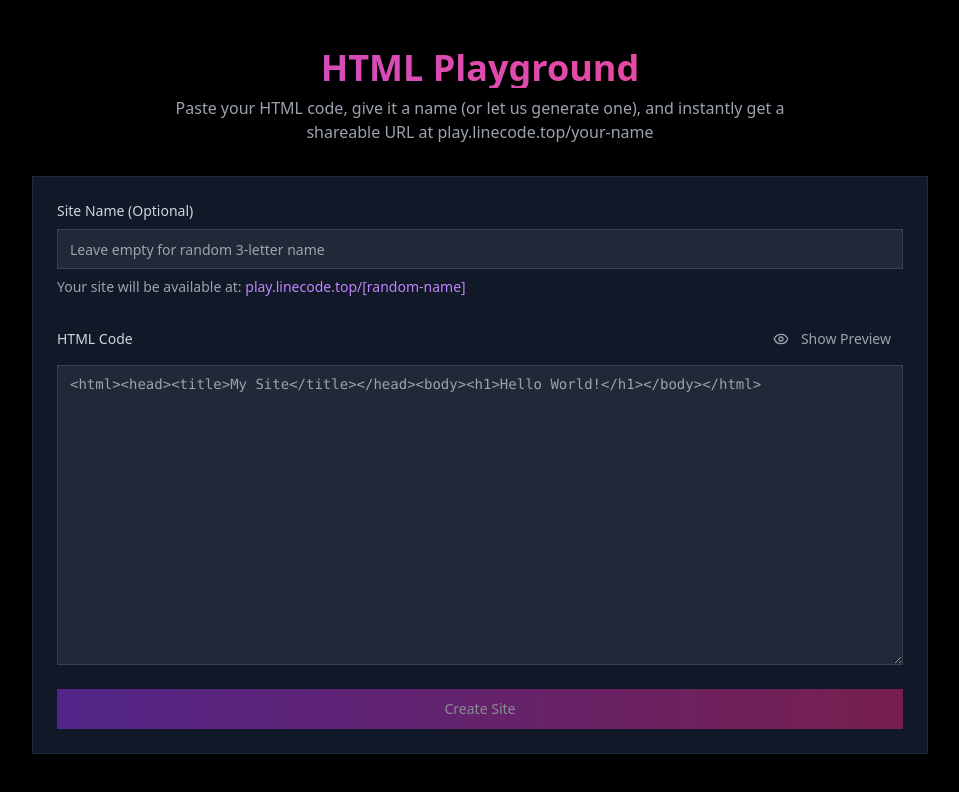
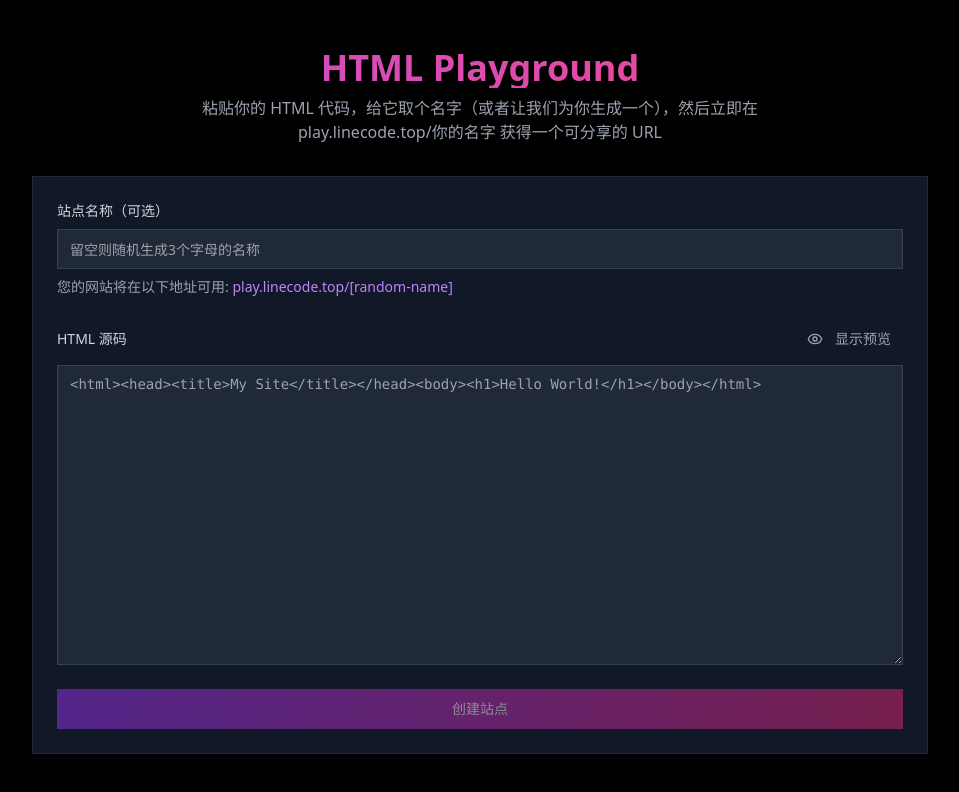
Before and after one commit to LHNB521/linecode-html-playground, a Next.js app: page / in a window 1280 px wide. Shown: the top 792 px of the page, without its empty margins (160-1119 px from the left). Built offline with nearby package versions, Linux system fonts and the light colour scheme; what path would draw is missing.

Commit message:
更新布局文件的元数据，修改标题、描述和生成器为“LineCode Playground”；将页面语言设置为中文；更新404页面的文本为中文；修改主页和创建站点组件中的文本为中文，以改善用户体验。

```diff
--- a/app/layout.tsx
+++ b/app/layout.tsx
@@ -2,9 +2,9 @@ import type { Metadata } from 'next'
 import './globals.css'
 
 export const metadata: Metadata = {
-  title: 'v0 App',
-  description: 'Created with v0',
-  generator: 'v0.dev',
+  title: 'LineCode Playground',
+  description: 'Created with LineCode',
+  generator: 'LineCode',
 }
 
 export default function RootLayout({
@@ -13,7 +13,7 @@ export default function RootLayout({
   children: React.ReactNode
 }>) {
   return (
-    <html lang="en">
+    <html lang="zh-CN">
       <body>{children}</body>
     </html>
   )
--- a/app/not-found.tsx
+++ b/app/not-found.tsx
@@ -5,14 +5,14 @@ export default function NotFound() {
     <div className="min-h-screen bg-black text-white flex flex-col items-center justify-center p-4">
       <div className="max-w-md w-full text-center">
         <h1 className="text-4xl font-bold mb-4 bg-gradient-to-r from-purple-500 via-pink-500 to-red-500 text-transparent bg-clip-text">
-          404 - Page Not Found
+          404 - 页面未找到
         </h1>
-        <p className="text-gray-400 mb-8">The HTML site you're looking for doesn't exist or has been removed.</p>
+        <p className="text-gray-400 mb-8">您正在寻找的 HTML 站点不存在或已被删除。</p>
         <Link
           href="/"
           className="px-6 py-3 bg-gradient-to-r from-purple-600 to-pink-600 rounded-md text-white font-medium hover:from-purple-700 hover:to-pink-700 transition-colors"
         >
-          Return to Homepage
+          返回首页
         </Link>
       </div>
     </div>
--- a/app/page.tsx
+++ b/app/page.tsx
@@ -9,8 +9,7 @@ export default function HomePage() {
             HTML Playground
           </h1>
           <p className="text-gray-400 max-w-2xl mx-auto">
-            Paste your HTML code, give it a name (or let us generate one), and instantly get a shareable URL at
-            play.linecode.top/your-name
+            粘贴你的 HTML 代码，给它取个名字（或者让我们为你生成一个），然后立即在 play.linecode.top/你的名字 获得一个可分享的 URL
           </p>
         </div>
 
--- a/components/create-site.tsx
+++ b/components/create-site.tsx
@@ -72,17 +72,17 @@ export function CreateSite() {
         <form onSubmit={handleSubmit} className="space-y-6">
           <div>
             <label htmlFor="siteName" className="block text-sm font-medium mb-2 text-gray-300">
-              Site Name (Optional)
+              站点名称（可选）
             </label>
             <Input
               id="siteName"
               value={siteName}
               onChange={(e) => setSiteName(e.target.value)}
-              placeholder="Leave empty for random 3-letter name"
+              placeholder="留空则随机生成3个字母的名称"
               className="bg-gray-800 border-gray-700 text-white"
             />
             <p className="mt-2 text-sm text-gray-400">
-              Your site will be available at:{" "}
+              您的网站将在以下地址可用: {" "}
               <span className="text-purple-400">play.linecode.top/{siteName || "[random-name]"}</span>
             </p>
           </div>
@@ -90,7 +90,7 @@ export function CreateSite() {
           <div>
             <div className="flex justify-between items-center mb-2">
               <label htmlFor="html" className="block text-sm font-medium text-gray-300">
-                HTML Code
+                HTML 源码
               </label>
               <Button
                 type="button"
@@ -100,7 +100,7 @@ export function CreateSite() {
                 className="text-gray-400 hover:text-white"
               >
                 <Eye className="h-4 w-4 mr-1" />
-                {showPreview ? "Hide Preview" : "Show Preview"}
+                {showPreview ? "隐藏预览" : "显示预览"}
               </Button>
             </div>
             <Textarea
@@ -115,14 +115,14 @@ export function CreateSite() {
             {html && !isValidHtml && (
               <p className="mt-2 text-sm text-amber-500 flex items-center">
                 <AlertCircle className="h-4 w-4 mr-1" />
-                Warning: Your HTML might be missing required tags (html, body)
+                警告：您的 HTML 可能缺少必需的标签（html, body）
               </p>
             )}
           </div>
 
           {showPreview && html && (
             <div className="border border-gray-700 rounded-md overflow-hidden">
-              <div className="bg-gray-800 px-4 py-2 text-sm text-gray-400 border-b border-gray-700">Preview</div>
+              <div className="bg-gray-800 px-4 py-2 text-sm text-gray-400 border-b border-gray-700">预览</div>
               <div className="bg-white p-4 h-[300px] overflow-auto">
                 <iframe srcDoc={html} title="Preview" className="w-full h-full border-0" sandbox="allow-scripts" />
               </div>
@@ -144,17 +144,17 @@ export function CreateSite() {
             {isSubmitting ? (
               <>
                 <Loader2 className="mr-2 h-4 w-4 animate-spin" />
-                Creating...
+                创建中...
               </>
             ) : (
-              "Create Site"
+              "创建站点"
             )}
           </Button>
         </form>
 
         {createdUrl && (
           <div className="mt-6 p-4 bg-gray-800 rounded-md border border-gray-700">
-            <p className="text-sm text-gray-300 mb-2">Your site has been created!</p>
+            <p className="text-sm text-gray-300 mb-2">您的站点已创建！</p>
             <div className="flex items-center">
               <Input value={createdUrl} readOnly className="bg-gray-700 border-gray-600 text-white" />
               <Button
@@ -174,7 +174,7 @@ export function CreateSite() {
                 className="w-full border-gray-700 text-gray-300 hover:bg-gray-800"
                 onClick={() => window.open(createdUrl, "_blank")}
               >
-                Visit Site
+                访问站点
               </Button>
             </div>
           </div>
```
